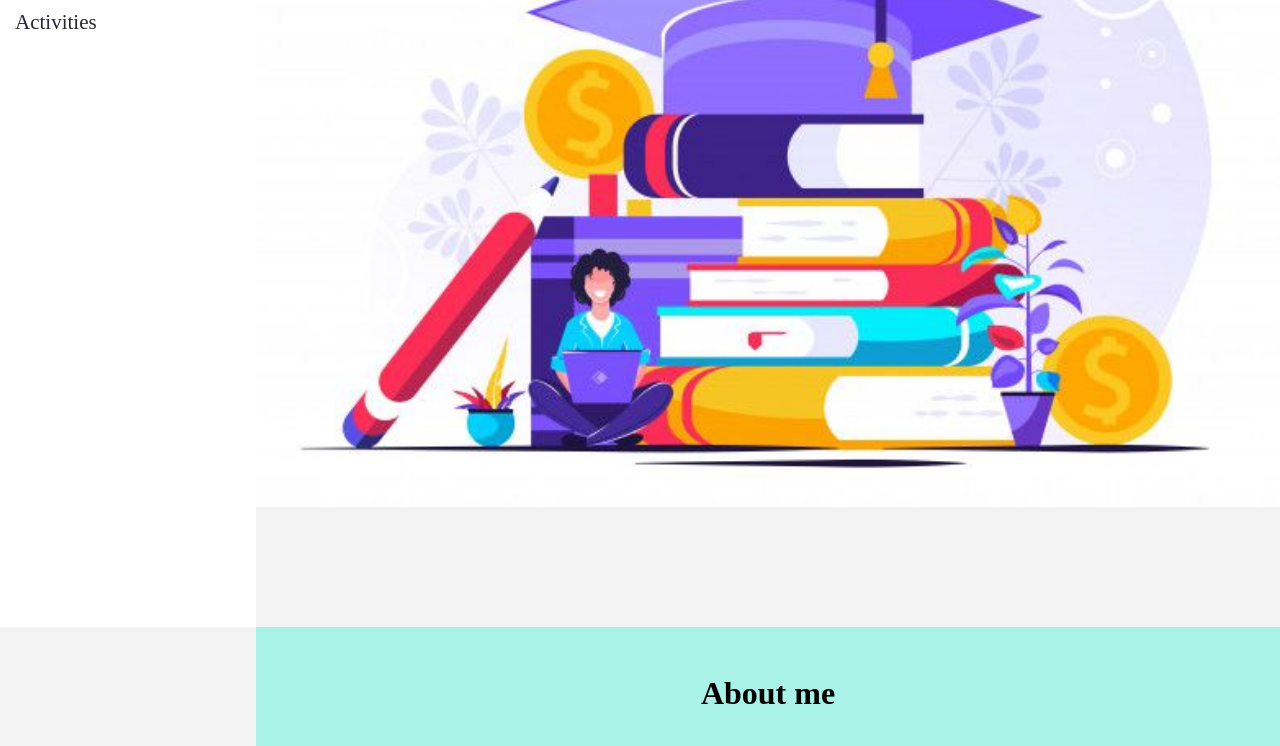
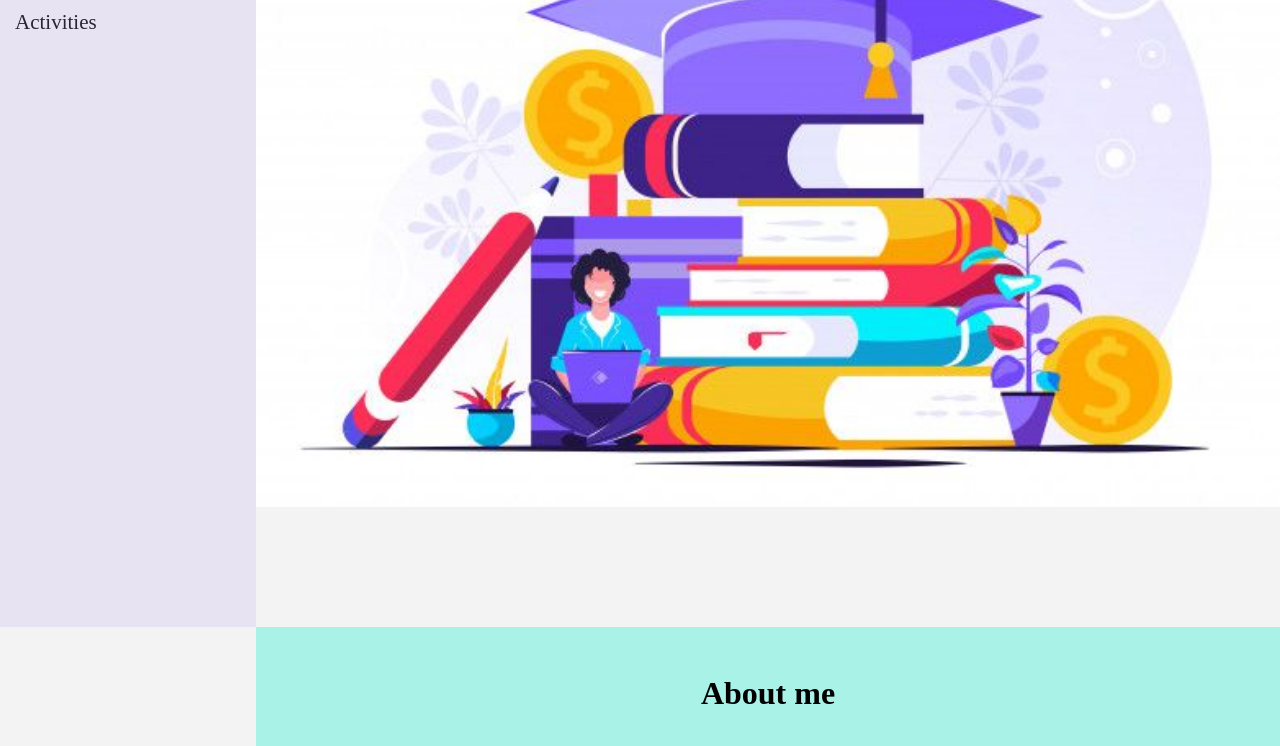
Before and after one commit to Vasav-Y/vasav.github.io, a plain HTML site: page index.html in a window 1280 px wide. Shown: the part 173-919 px from the top of the page. Drawn offline with Linux system fonts and the light colour scheme.

Commit message:
changed background color of header section

```diff
--- a/index.html
+++ b/index.html
@@ -6,7 +6,7 @@
 <link rel="stylesheet" href="style.css" >
 </head>
 <body>
-<header>
+<header class="header" >
 
 <a href="index.html" class="name" > Vasav </a>
 <nav>
--- a/style.css
+++ b/style.css
@@ -119,6 +119,12 @@ header {
 	float: left;
 	position: fixed;
 }
+.header { background-color: #E8E3F2; }
+
+
+
+
+
 
 header .name {
 	font: Arial;
```
